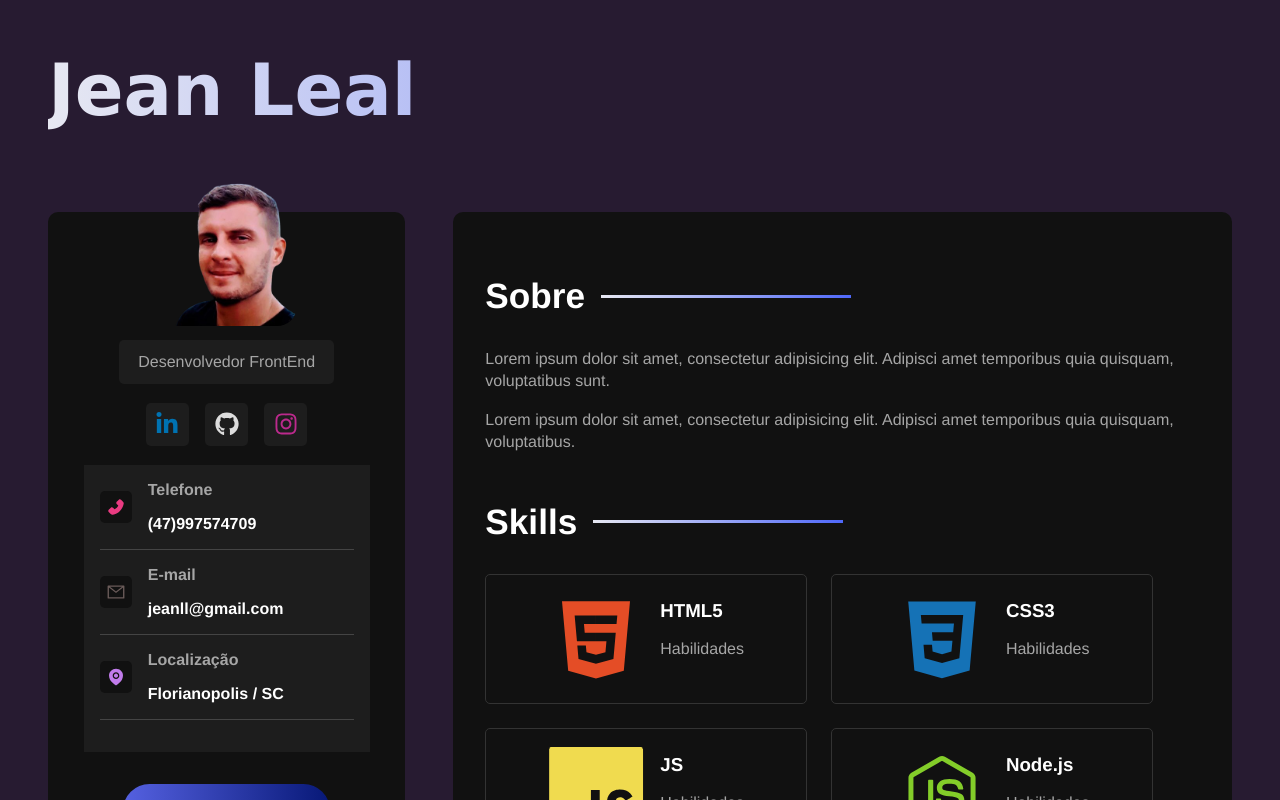
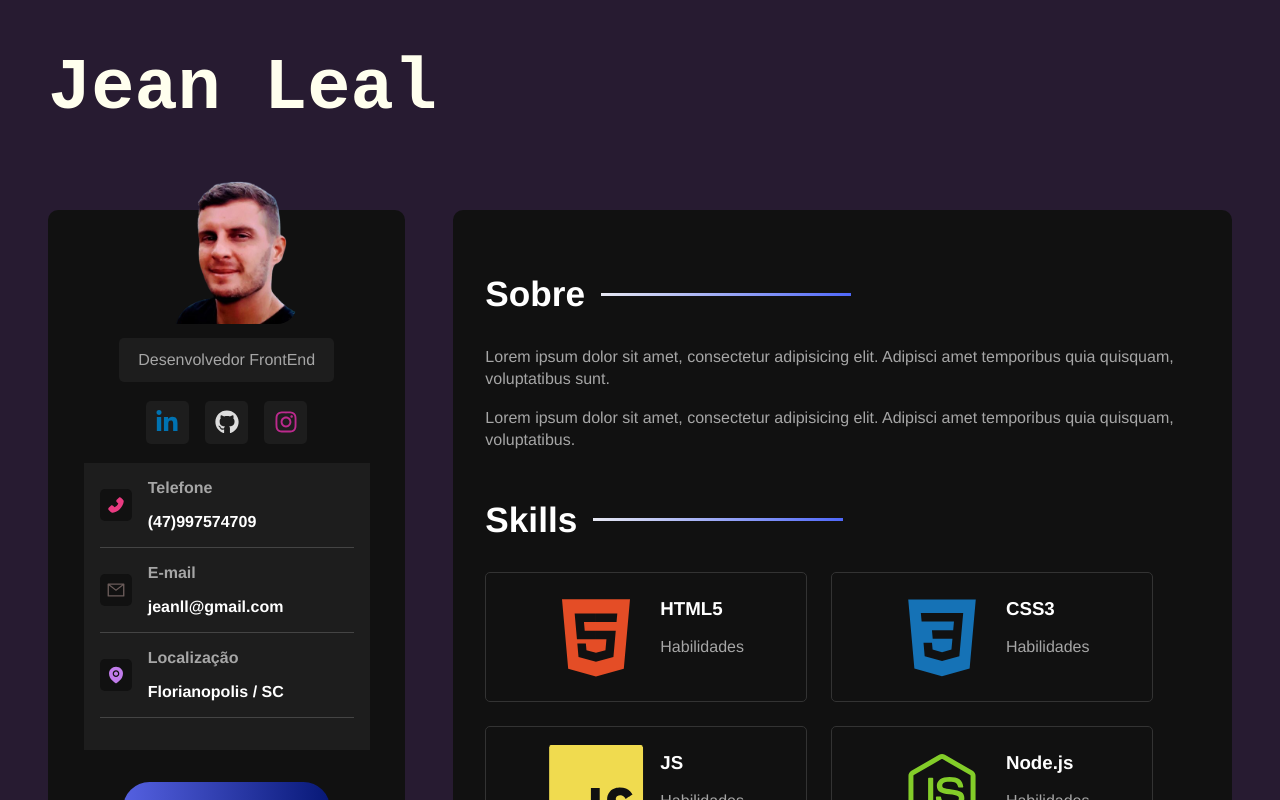
Before and after one commit to Jeanll7/perfil, a React (Vite) app: page / in a window 1280 px wide. Shown: the top 800 px of the page. Built offline with nearby package versions, Linux system fonts and the light colour scheme.

Commit message:
Update app.scss

```diff
--- a/src/styles/components/app.scss
+++ b/src/styles/components/app.scss
@@ -6,14 +6,16 @@
     padding: 3rem;
     gap: 3rem;
     h1 {
+        font-family: monospace !important;
+        color: #ffe;
         width: 100%;
         font-size: 4.5rem;
         margin-bottom: 2rem;
         font-family: variables.$font-title;
-        background: variables.$gradient;
-        background-clip: text;
-        -webkit-background-clip: text;
-        -webkit-text-fill-color: transparent;
+        // background: variables.$gradient;
+        // background-clip: text;
+        // -webkit-background-clip: text;
+        // -webkit-text-fill-color: transparent;
     }
     @media (max-width: 460px) {
         h1 {
```
